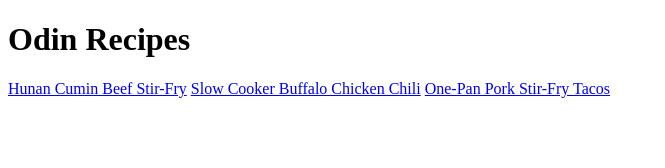
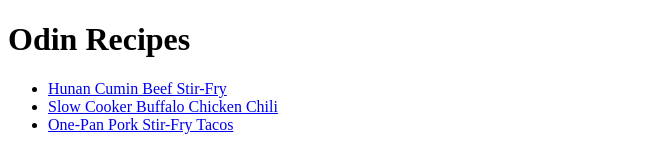
Before and after one commit to mheumann37/odin-recipes, a plain HTML site: page index.html in a window 1280 px wide. Shown: the whole page, without its empty margins (0-665 px from the left). Drawn offline with Linux system fonts and the light colour scheme.

Commit message:
Organize code and insert list
Added tabs to organize code for hunan_cumin_beef.html. Inserted a list
to organize links on the home page.

```diff
--- a/index.html
+++ b/index.html
@@ -6,8 +6,10 @@
     </head>
     <body>
         <h1>Odin Recipes</h1>
-        <a href="recipes/hunan_cumin_beef.html">Hunan Cumin Beef Stir-Fry</a>
-        <a href="recipes/buffalo_chicken_chili.html">Slow Cooker Buffalo Chicken Chili</a>
-        <a href="recipes/pork_tacos.html">One-Pan Pork Stir-Fry Tacos</a>
+            <ul>
+                <li><a href="recipes/hunan_cumin_beef.html">Hunan Cumin Beef Stir-Fry</a></li>
+                <li><a href="recipes/buffalo_chicken_chili.html">Slow Cooker Buffalo Chicken Chili</a></li>
+                <li><a href="recipes/pork_tacos.html">One-Pan Pork Stir-Fry Tacos</a></li>
+            </ul>
     </body>
 </html>
```
Also changed, not shown: recipes/hunan_cumin_beef.html (indentation only).
